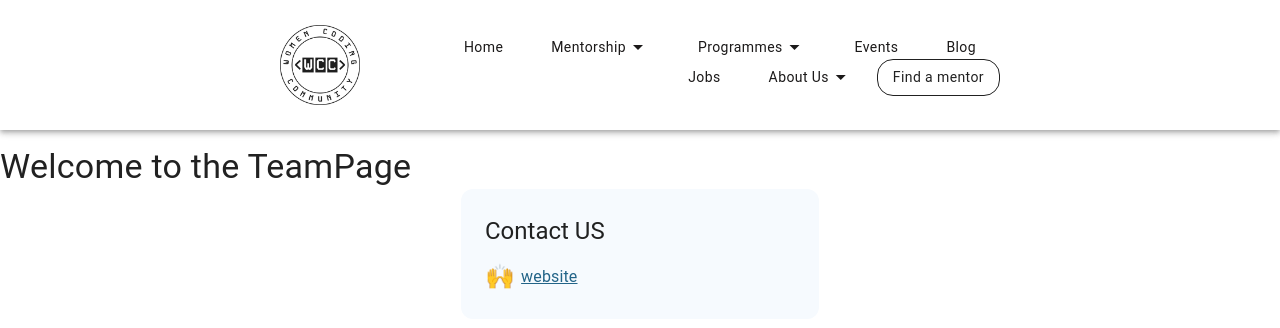
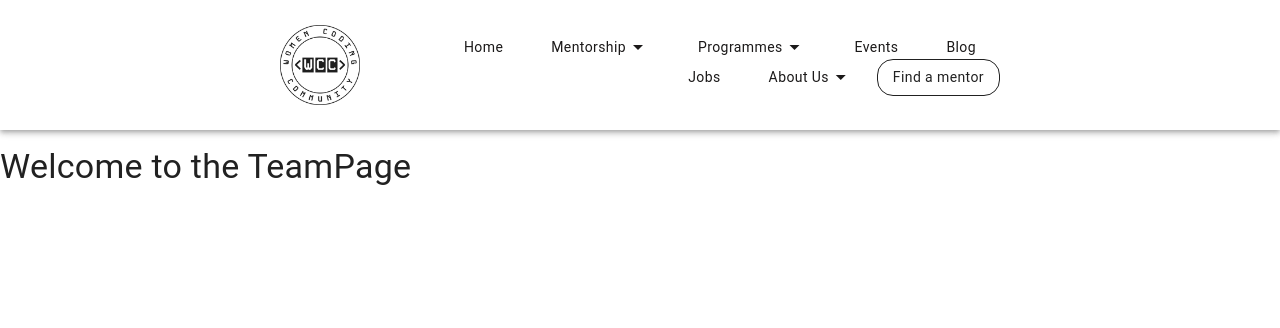
Before and after one commit to Women-Coding-Community/wcc-frontend, a Next.js app: page /about-us/team in a window 1280 px wide. Shown: the top 328 px of the page. Built offline with nearby package versions, Linux system fonts and the light colour scheme.

Commit message:
Deleted styling testing

```diff
--- a/src/components/ContactBox.tsx
+++ b/src/components/ContactBox.tsx
@@ -23,7 +23,7 @@ export const ContactBox: React.FC<ContactBoxProps> = ({
   children,
   links,
   titleStyle,
-  showIcon,
+  showIcon = false,
 }) => {
   return (
     <Box
--- a/src/pages/about-us/team/index.tsx
+++ b/src/pages/about-us/team/index.tsx
@@ -1,21 +1,11 @@
 // path: about-us/team/leadership
 
 import { Typography } from '@mui/material';
-
-import { ContactBox } from 'components/ContactBox';
-
-const fakeData = {
-  title: 'Contact US',
-  links: [
-    { linkText: 'website', path: 'https://mui.com/material-ui/', icon: '🙌' },
-  ],
-};
 
 const TeamLeadershipPage = () => {
   return (
     <div>
       <Typography variant="h4">Welcome to the TeamPage</Typography>
-      <ContactBox title={fakeData.title} links={fakeData.links}></ContactBox>
     </div>
   );
 };
```
